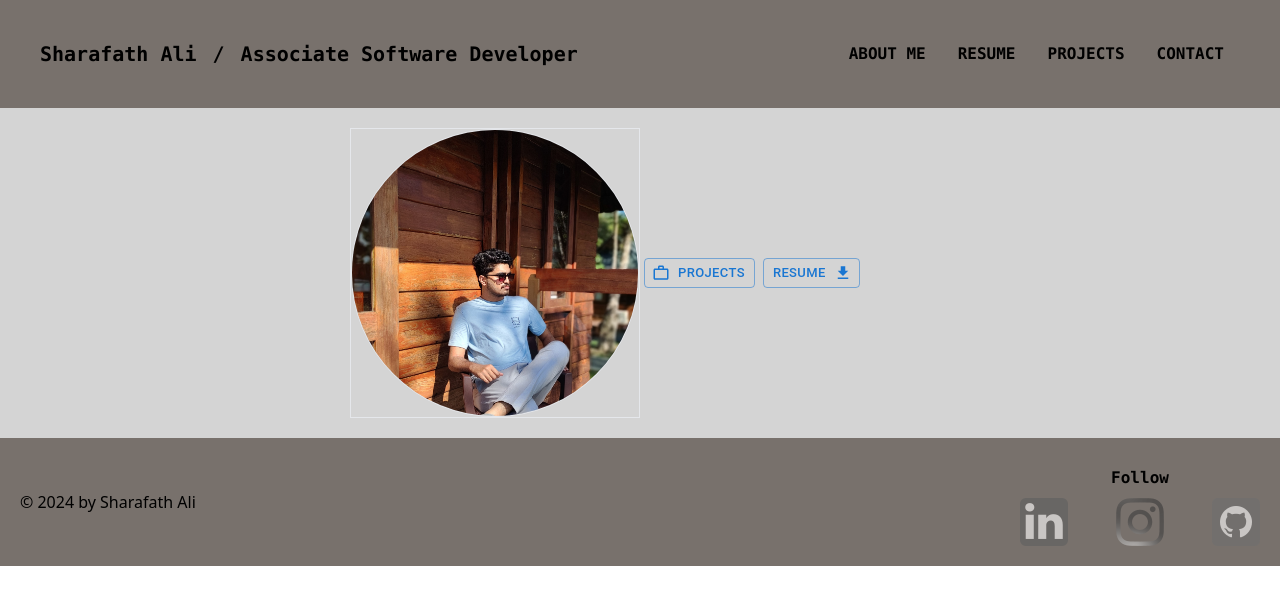
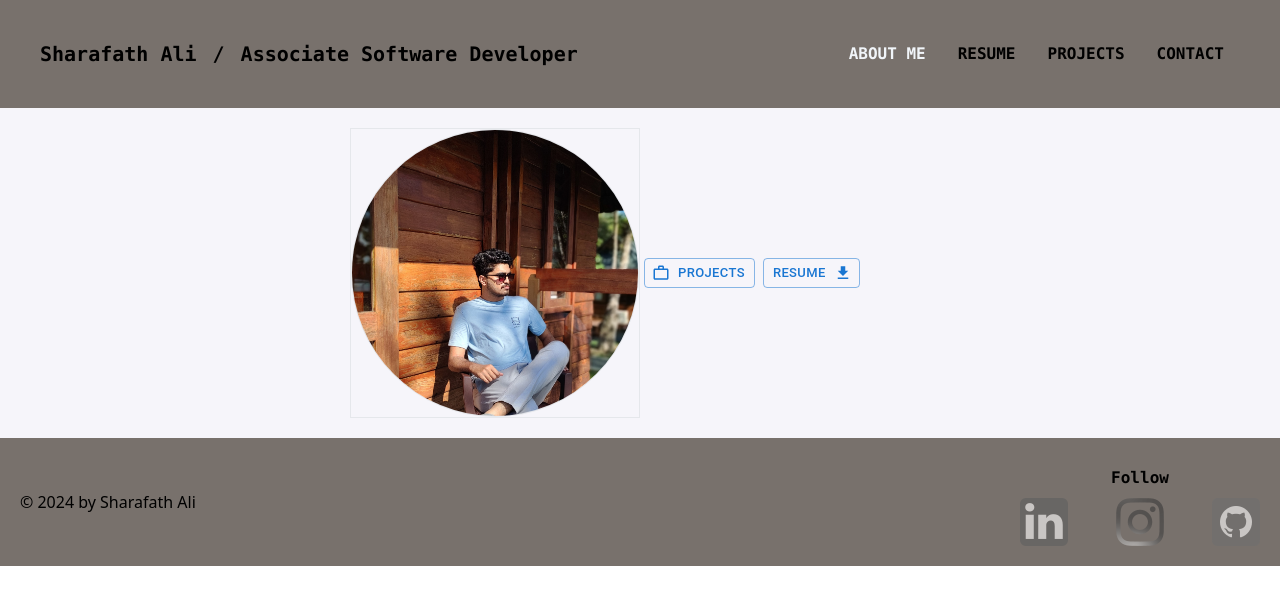
Before and after one commit to sharafath-ali/Personal-website, a React (Create React App) app: page / in a window 1280 px wide. Shown: the top 604 px of the page. Built offline with nearby package versions, Linux system fonts and the light colour scheme; a web font is replaced by a local one.

Commit message:
added  resume to download

```diff
--- a/src/App.js
+++ b/src/App.js
@@ -6,19 +6,20 @@ import { BrowserRouter, Routes, Route } from "react-router-dom";
 import Projects from "./components/Projects";
 import Resume from "./components/Resume";
 import Contact from "./components/Contact";
+import Layout from "./components/Layout";
 
 function App() {
   return (
     <>
       <BrowserRouter>
-        <Header />
+      <Layout>
         <Routes>
           <Route path="/" element={<Body />} />
           <Route path="/Projects" element={<Projects />} />
           <Route path="/Resume" element={<Resume />} />
           <Route path="/Contact" element={<Contact />} />
         </Routes>
-        <Footer />
+        </Layout>
       </BrowserRouter>
     </>
   );
--- a/src/components/Body.jsx
+++ b/src/components/Body.jsx
@@ -3,10 +3,18 @@ import Button from "@mui/material/Button";
 import WorkOutlineIcon from "@mui/icons-material/WorkOutline";
 import DownloadIcon from "@mui/icons-material/Download";
 import Profile from "../Assets/profile.jpg";
+import { useNavigate } from "react-router-dom";
+import resumePDF from "../Assets/resume.pdf";
 
 function Body() {
+  const navigate = useNavigate();
+
+  const goToProject = () => {
+    navigate("/Projects");
+  };
+
   return (
-    <div className="flex justify-between py-5 px-5 items-center bg-neutral-300">
+    <div className="flex justify-between py-5 px-5 items-center bg-customGray" style={{backgroundColor:'rgb(246, 245, 250)'}}>
       <div style={{ width: "50%" }} className="flex justify-end">
         <div className="border-y border-x border-70">
           <img className="border-x border-y rounded-full w-72" src={Profile} />
@@ -18,14 +26,17 @@ function Body() {
             variant="outlined"
             size="small"
             startIcon={<WorkOutlineIcon />}
+            onClick={goToProject}
           >
             Projects
           </Button>
         </div>
         <div className="px-1">
-          <Button variant="outlined" size="small" endIcon={<DownloadIcon />}>
-            Resume
-          </Button>
+          <a href={resumePDF} download="SHARAFATH ALI MAY CV.pdf">
+            <Button variant="outlined" size="small" endIcon={<DownloadIcon />}>
+              Resume
+            </Button>
+          </a>
         </div>
       </div>
     </div>
--- a/src/components/Header.jsx
+++ b/src/components/Header.jsx
@@ -1,7 +1,9 @@
 import React from "react";
-import { Link } from "react-router-dom";
+import { Link, useLocation } from "react-router-dom";
 
 function Header() {
+  const { pathname } = useLocation();
+
   return (
     <div className="flex justify-between bg-stone-500 p-10 items-center sticky top-0">
       <div className="flex justify-between">
@@ -15,23 +17,23 @@ function Header() {
       </div>
       <div className="flex justify-between items-center">
         <div>
-          <p className="font-mono from-neutral-600 font-black px-4 hover:bg-slate-100">
-            <Link to="/">ABOUT ME</Link>
+          <p className="font-mono from-neutral-600 font-black px-4">
+            <Link to="/" className={pathname==="/" ? "text-slate-100" : ""}>ABOUT ME</Link>
           </p>
         </div>
         <div>
           <p className="font-mono from-neutral-700 font-black px-4">
-            <Link to="/Resume">RESUME</Link>
+            <Link to="/Resume" className={pathname==="/Resume" ? "text-slate-100" : ""}>RESUME</Link>
           </p>
         </div>
         <div>
           <p className="font-mono from-neutral-700 font-black px-4">
-            <Link to="/Projects">PROJECTS</Link>
+            <Link to="/Projects" className={pathname==="/Projects" ? "text-slate-100" : ""}>PROJECTS</Link>
           </p>
         </div>
         <div>
           <p className="font-mono from-neutral-700 font-black px-4">
-            <Link to="/Contact">CONTACT</Link>
+            <Link to="/Contact" className={pathname==="/Contact" ? "text-slate-100" : ""}>CONTACT</Link>
           </p>
         </div>
       </div>
--- /dev/null
+++ b/src/components/Layout.jsx
@@ -0,0 +1,15 @@
+import React from "react";
+import Header from "./Header";
+import Footer from "./Footer";
+
+function Layout(props) {
+  return (
+    <>
+      <Header />
+      {props.children}
+      <Footer />
+    </>
+  );
+}
+
+export default Layout;
```
Also changed, not shown: 1 other file (tests, documents, lock files or other folders).
